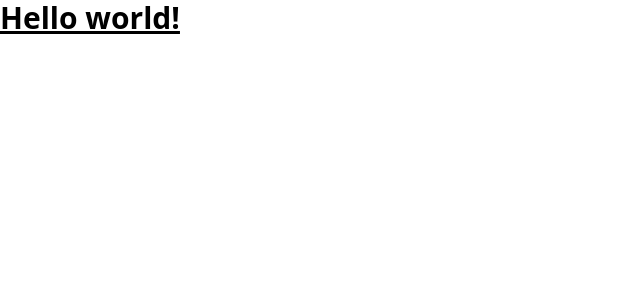
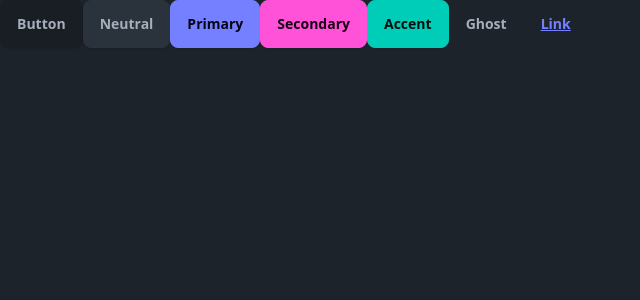
Before and after one commit to AndreaManuppelli/RoboQBO4, an Angular app in the folder RoboQBO4/: page / in a window 1280 px wide. Shown: the top 300 px of the page, without its empty margins (0-640 px from the left). Built offline with nearby package versions, Linux system fonts and the light colour scheme; what tailwindcss-palette-generator would draw is missing.

Commit message:
Added autoprefixer, postcss, and UI button variations; updated configs

```diff
--- a/RoboQBO4/package.json
+++ b/RoboQBO4/package.json
@@ -28,6 +28,7 @@
     "@angular/cli": "^18.2.0",
     "@angular/compiler-cli": "^18.2.0",
     "@types/jasmine": "~5.1.0",
+    "autoprefixer": "^10.4.20",
     "daisyui": "^4.12.23",
     "jasmine-core": "~5.2.0",
     "karma": "~6.4.0",
@@ -35,7 +36,8 @@
     "karma-coverage": "~2.2.0",
     "karma-jasmine": "~5.1.0",
     "karma-jasmine-html-reporter": "~2.1.0",
-    "tailwindcss": "3.4.17",
+    "postcss": "^8.5.1",
+    "tailwindcss": "3.4.1",
     "typescript": "~5.5.2"
   }
 }
--- a/RoboQBO4/src/app/app.component.html
+++ b/RoboQBO4/src/app/app.component.html
@@ -1,3 +1,7 @@
-<h1 class="text-3xl font-bold underline bg-primary">
-  Hello world!
-</h1>
+<button class="btn">Button</button>
+<button class="btn btn-neutral">Neutral</button>
+<button class="btn btn-primary">Primary</button>
+<button class="btn btn-secondary">Secondary</button>
+<button class="btn btn-accent">Accent</button>
+<button class="btn btn-ghost">Ghost</button>
+<button class="btn btn-link">Link</button>
--- a/RoboQBO4/tailwind.config.js
+++ b/RoboQBO4/tailwind.config.js
@@ -14,13 +14,16 @@ const palette = getPalette([
 
 /** @type {import('tailwindcss').Config} */
 module.exports = {
-  content:  [
-    "./src/**/*.{html,ts}"],
-    theme: {
-      extend: {
-        colors: palette,
-
-      },
-      plugins: [require("daisyui")],
+  content: [
+    "./src/**/*.{html,js,ts}"
+  ],
+  theme: {
+    extend: {
+      colors: palette,
     },
+  },
+  plugins: [require("daisyui")],
+  daisyui: {
+    themes: ["dark"],
+  }
 }
```
Also changed, not shown: RoboQBO4/.postcssrc.json (added).
